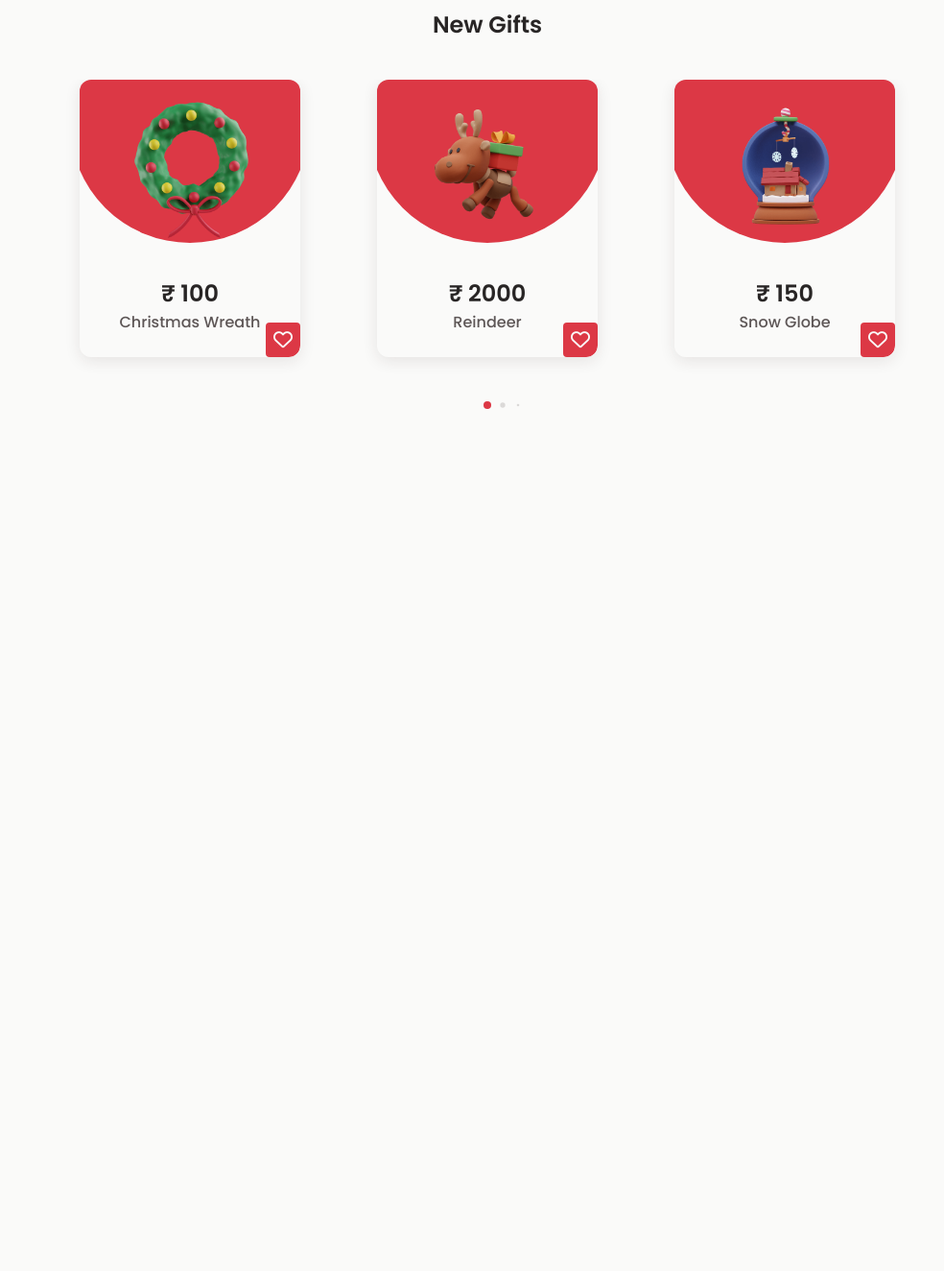
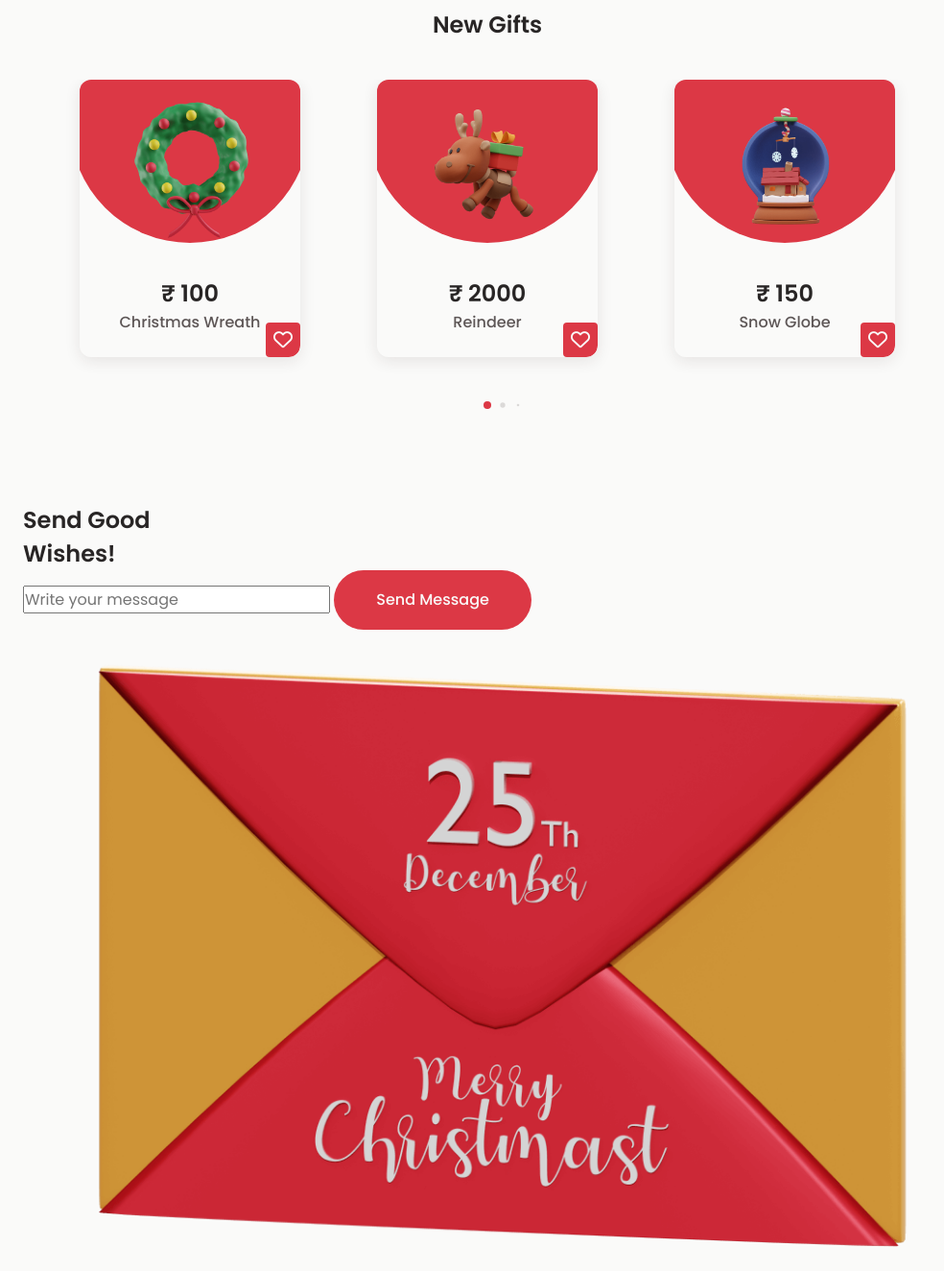
Before and after one commit to nerdyspook/Christmas-Landing-Page, a plain HTML site: page index.html in a window 1280 px wide. Shown: the part 2785-4109 px from the top of the page at 96% size, without its empty margins (0-984 px from the left). Before the commit the page ends 3237 px from the top, so only its background shows below. Drawn offline with Linux system fonts and the light colour scheme.

Commit message:
added message section

```diff
--- a/index.html
+++ b/index.html
@@ -280,6 +280,31 @@
             </section>
 
             <!-- ======================= Message =========================== -->
+            <section class="message section container">
+                <div class="message__container grid">
+                    <form action="" class="message__form">
+                        <h2 class="message__title">
+                            Send Good <br />
+                            Wishes!
+                        </h2>
+
+                        <input
+                            type="email"
+                            placeholder="Write your message"
+                            class="message__input"
+                        />
+                        <button class="button message__button">
+                            Send Message
+                        </button>
+                    </form>
+
+                    <img
+                        src="/images/message.png"
+                        alt=""
+                        class="message__img"
+                    />
+                </div>
+            </section>
         </main>
 
         <!-- ============================ Footer =========================== -->
```
